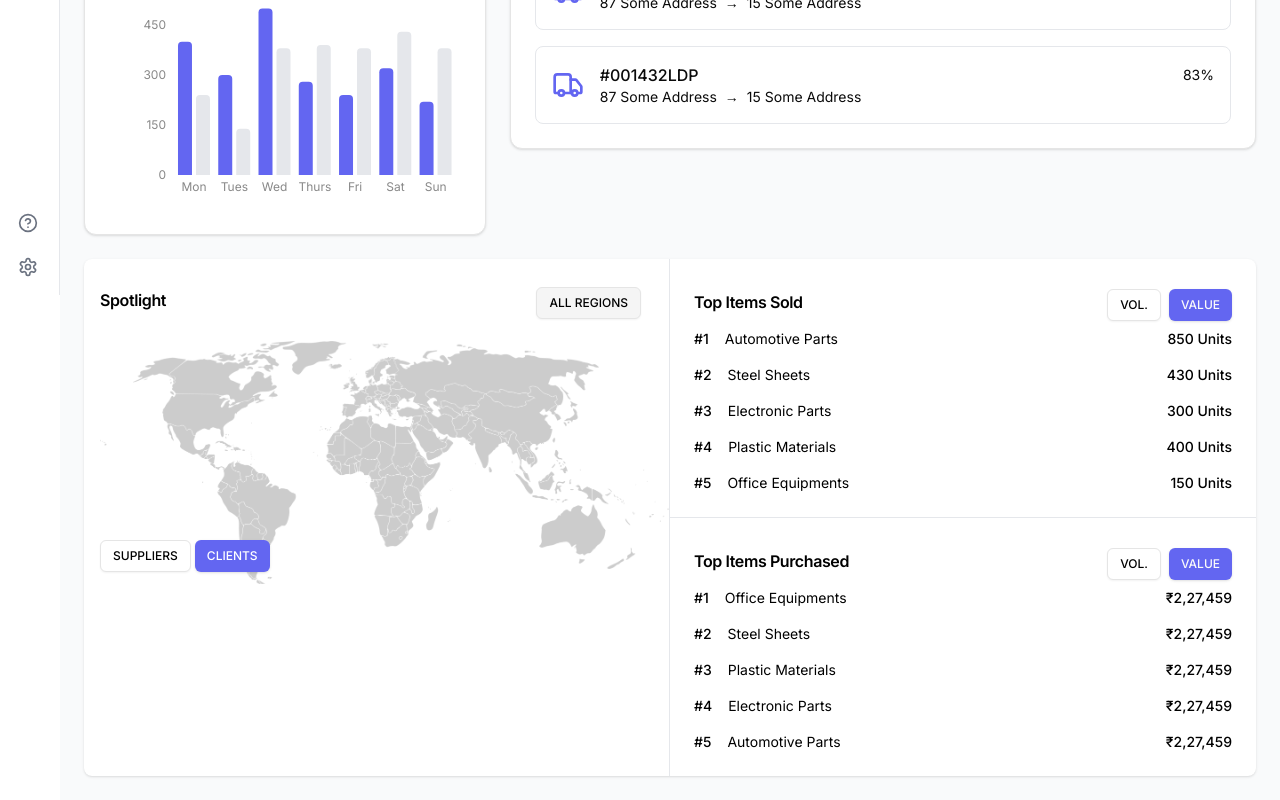
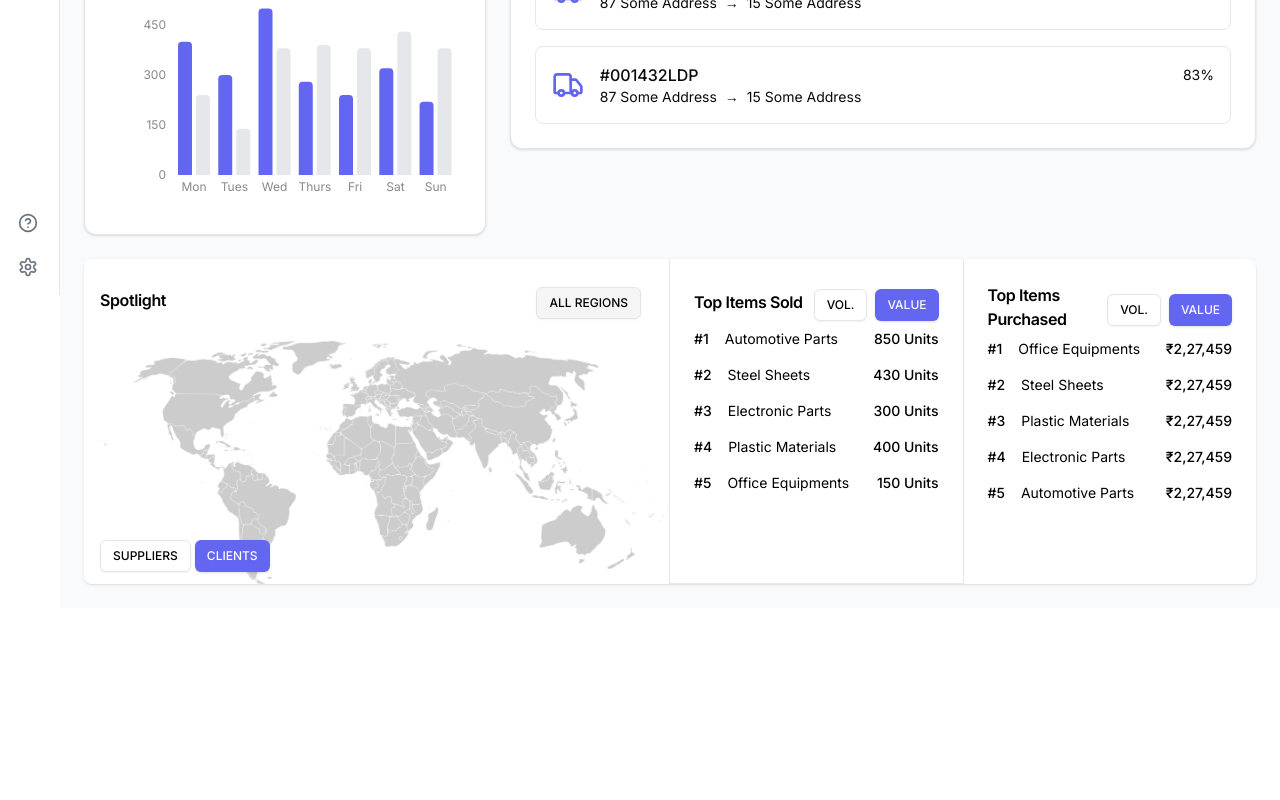
Before and after one commit to AshwiniParaye1/Dashboard, a Next.js app: page / in a window 1280 px wide. Shown: the part 505-1305 px from the top of the page. After the commit the page ends 1113 px from the top, so only its background shows below. Built offline with nearby package versions, Linux system fonts and the light colour scheme.

Commit message:
revert changes

```diff
--- a/app/page.tsx
+++ b/app/page.tsx
@@ -30,11 +30,11 @@ export default function DashboardPage() {
             <div className="w-1/2 border-r border-gray-200">
               <Spotlight />
             </div>
-            <div className="w-1/2 flex flex-col">
+            <div className="w-1/2 flex flex-row">
               <div className="flex-1 border-b border-gray-200">
                 <TopItems title="Top Items Sold" type="sold" />
               </div>
-              <div className="flex-1">
+              <div className="flex-1 border-l border-gray-200">
                 <TopItems title="Top Items Purchased" type="purchased" />
               </div>
             </div>
```
